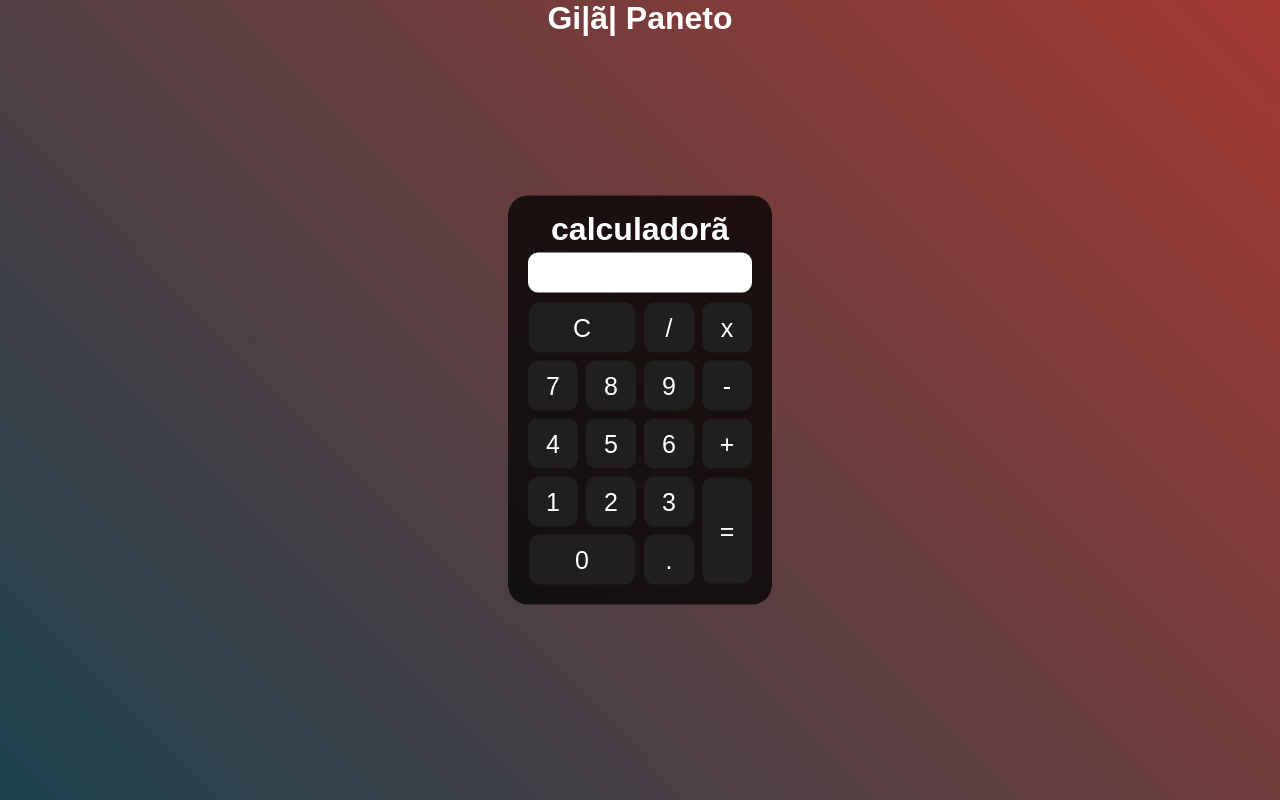
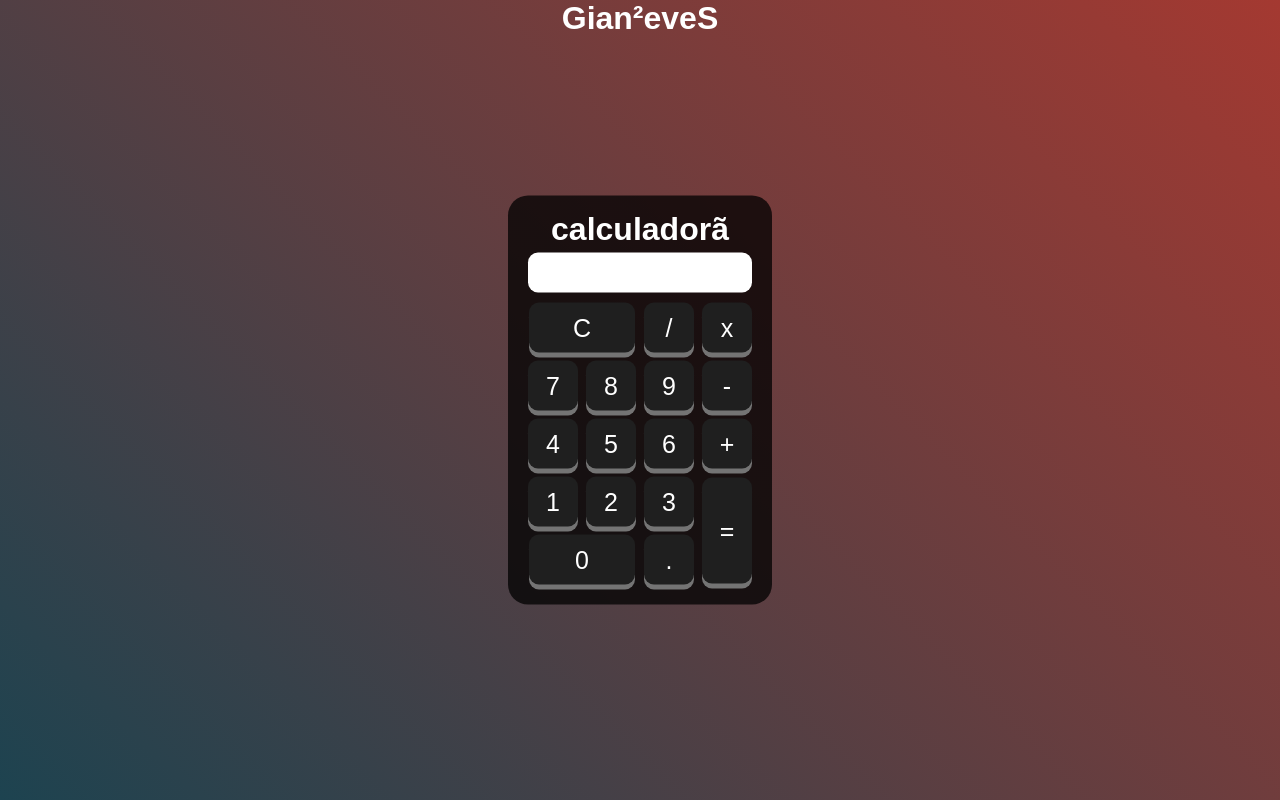
Before and after one commit to ogianpaneto/calculadora-massa, a plain HTML site: page index.html in a window 1280 px wide. Drawn offline with Linux system fonts and the light colour scheme.

Commit message:
Update index.html
added button click animation (line 43 and lines 48-52)

```diff
--- a/index.html
+++ b/index.html
@@ -40,11 +40,15 @@
             border: none;
             border-radius: 10px;
             color: white;
+            box-shadow: 0 5px rgb(116, 116, 116);
         }
 
-        .botao:hover {
+        .botao:hover {background-color: white; color: black;}
+
+        .botao:active {
             background-color: white;
-            color: black;
+            box-shadow: 0 3px #666;
+            transform: translateY(2px);
         }
 
         #visor {
@@ -65,7 +69,7 @@
 <body>
 
     <div class="fundo">
-        <h1>Gi|ã| Paneto</h1>
+        <h1>Gian²eveS</h1>
         <div class="calculadora">
             <h1>calculadorã</h1>
             <p id="visor"></p>
```
